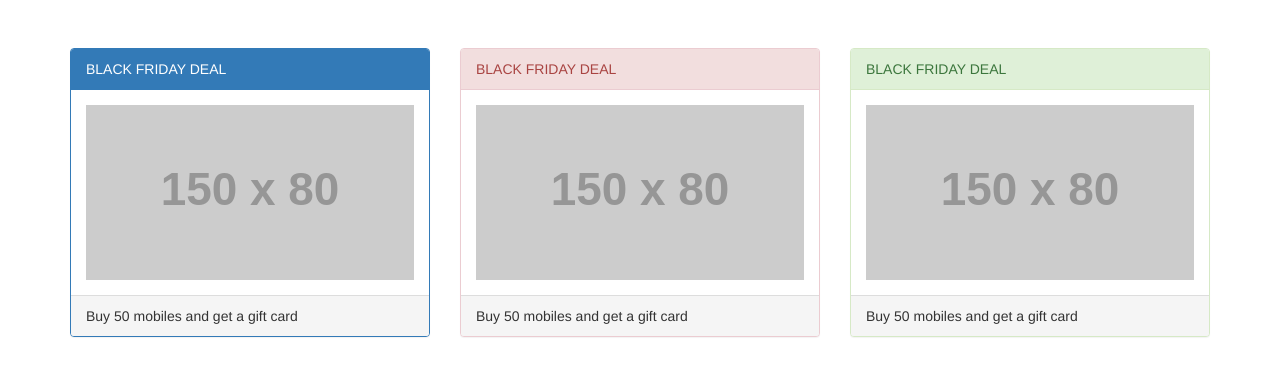
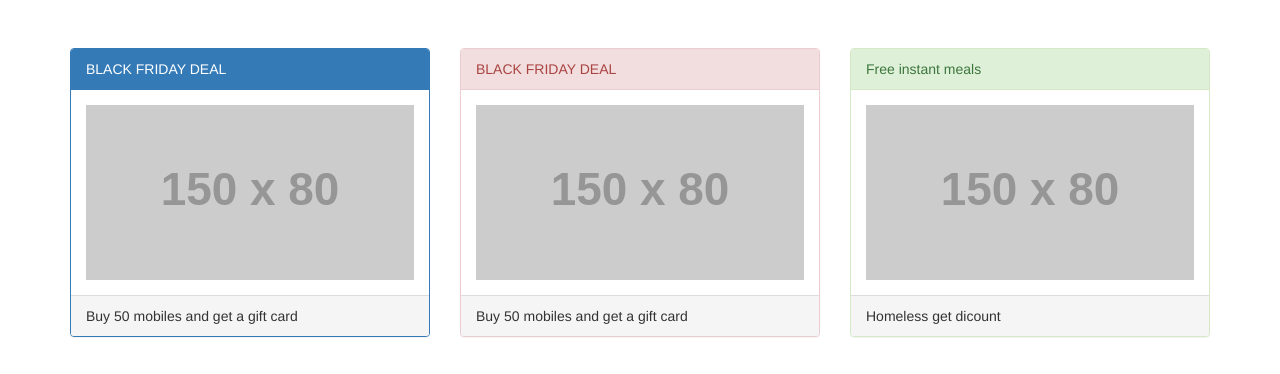
Before and after one commit to zgottschalk/zgottschalk.github.io, a plain HTML site: page index.html in a window 1280 px wide. Shown: the part 294-668 px from the top of the page. Drawn offline with nearby package versions, Linux system fonts and the light colour scheme; placeholder pictures from the web are drawn by us.

Commit message:
commit #4

```diff
--- a/index.html
+++ b/index.html
@@ -79,9 +79,9 @@
     </div>
     <div class="col-sm-4">
       <div class="panel panel-success">
-        <div class="panel-heading">BLACK FRIDAY DEAL</div>
+        <div class="panel-heading">Free instant meals</div>
         <div class="panel-body"><img src="https://placehold.it/150x80?text=IMAGE" class="img-responsive" style="width:100%" alt="Image"></div>
-        <div class="panel-footer">Buy 50 mobiles and get a gift card</div>
+        <div class="panel-footer">Homeless get dicount</div>
       </div>
     </div>
   </div>
```
